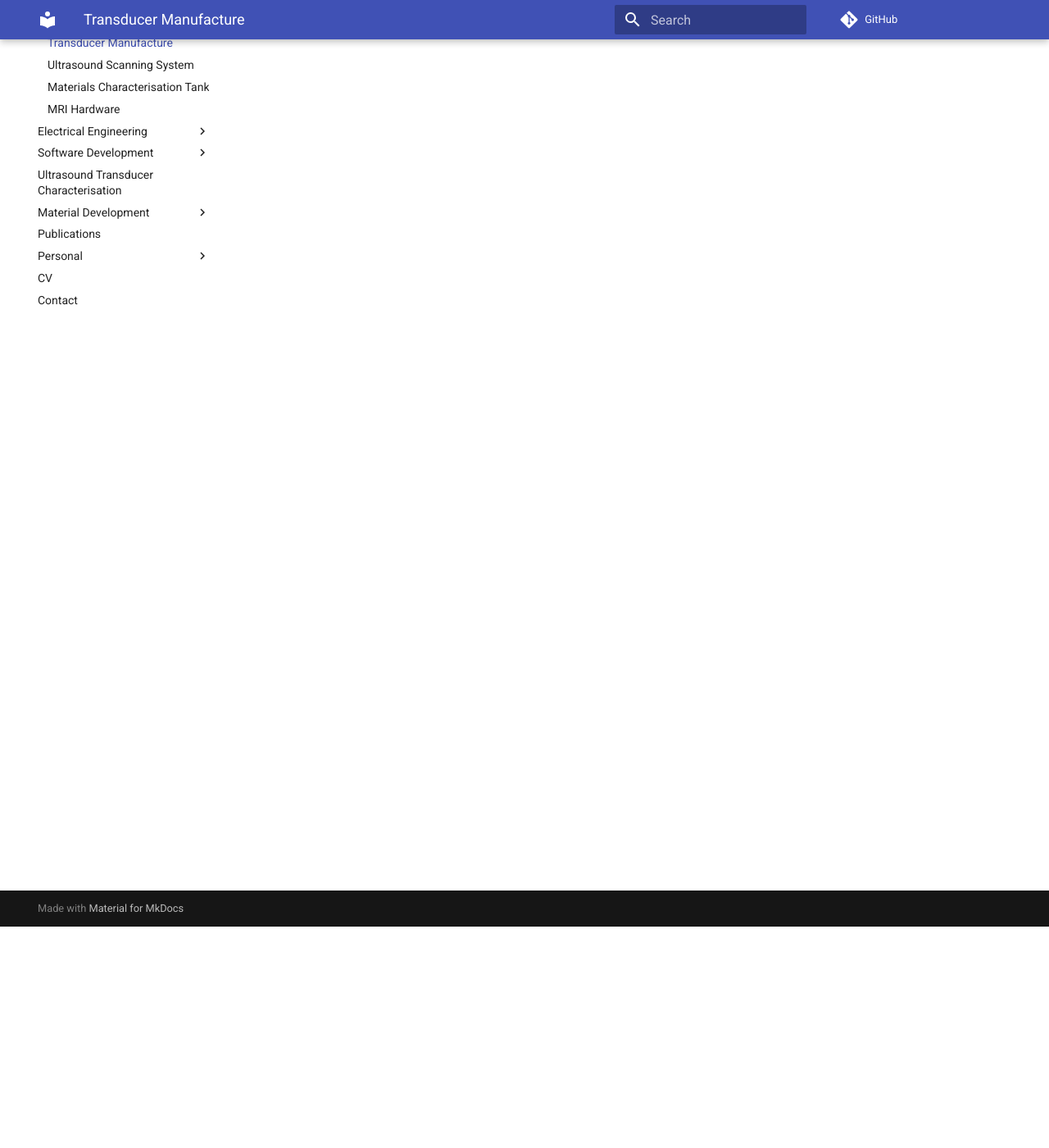
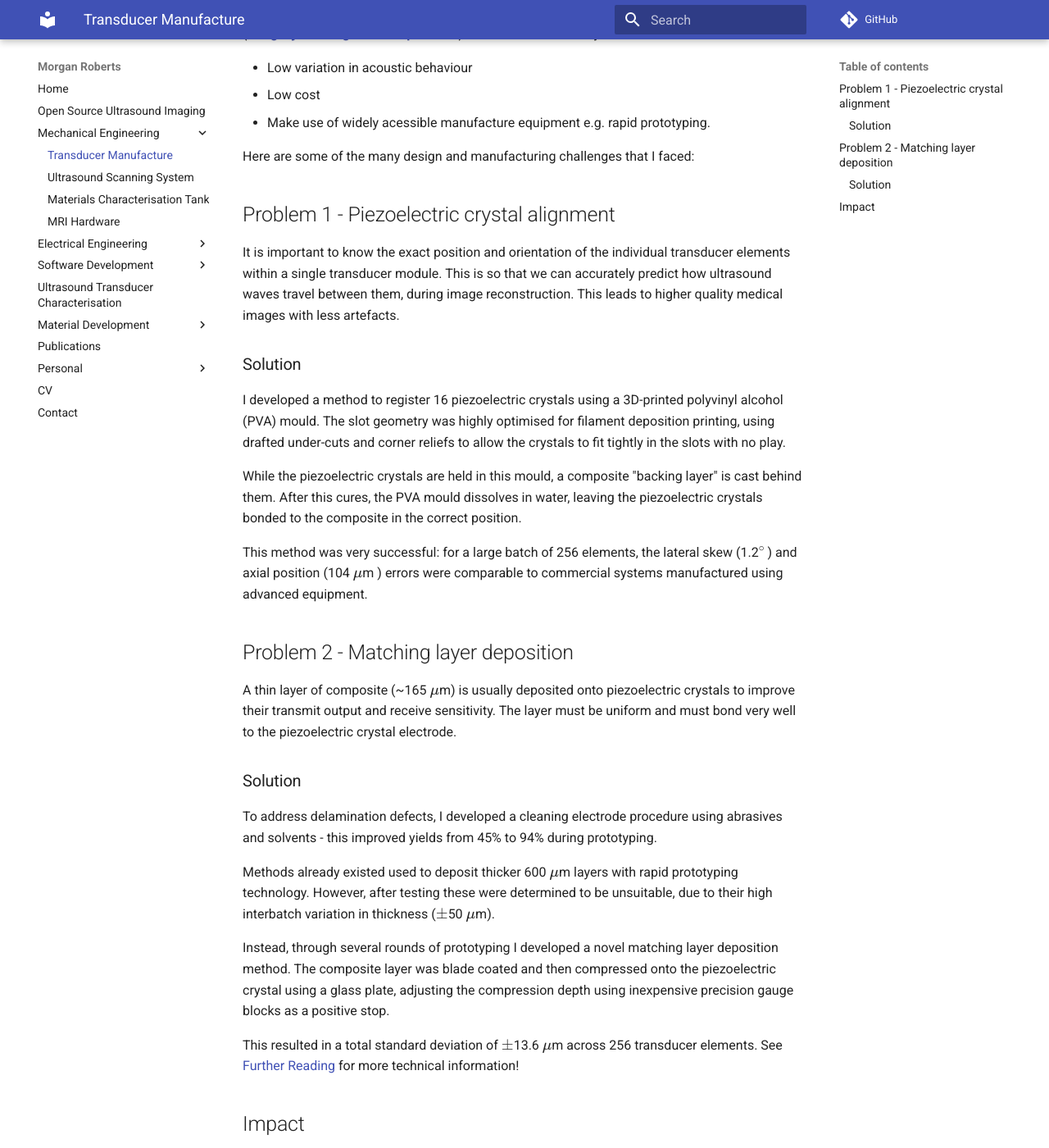
Before and after one commit to morganjroberts/portfolio, an MkDocs documentation site: the page built from docs/transducer-manufacture.md, in a window 1280 px wide and 1400 px high, scrolled down 270 px. Shown: the whole window at 82% size. Built offline with MkDocs 1.6.1 and Material for MkDocs 9.7.7, drawn with Linux system fonts in a browser that asks for light colours; comment, search, counter and statistics services are not loaded; some of the changed text lies outside the part shown.

Commit message:
filled out transducer manufacture

```diff
--- /dev/null
+++ b/docs/javascripts/mathjax.js
@@ -0,0 +1,16 @@
+window.MathJax = {
+    tex: {
+      inlineMath: [["\\(", "\\)"]],
+      displayMath: [["\\[", "\\]"]],
+      processEscapes: true,
+      processEnvironments: true
+    },
+    options: {
+      ignoreHtmlClass: ".*|",
+      processHtmlClass: "arithmatex"
+    }
+  };
+
+  document$.subscribe(() => {
+    MathJax.typesetPromise()
+  })
--- a/docs/transducer-manufacture.md
+++ b/docs/transducer-manufacture.md
@@ -1,4 +1,41 @@
 # Transducer Manufacture
 
-Work in progress.
-Talk about novel manufacture techniques, process control.
+During my PhD I manufactured a 256-element transducer ring array for ultrasound tomography from scratch. Prior to this work, an instructional guide for in-house transducer manufacture did not exist.
+
+Five rounds of prototyping were completed to develop a manufacturing framework (**[morganjroberts.github.io/open-UST](https://morganjroberts.github.io/open-UST/)**) that satisfies these key constraints:
+
+- Low variation in acoustic behaviour
+- Low cost
+- Make use of widely acessible manufacture equipment e.g. rapid prototyping.
+
+Here are some of the many design and manufacturing challenges that I faced:
+
+## Problem 1 - Piezoelectric crystal alignment
+
+It is important to know the exact position and orientation of the individual transducer elements within a single transducer module. This is so that we can accurately predict how ultrasound waves travel between them, during image reconstruction. This leads to higher quality medical images with less artefacts.
+
+### Solution
+
+I developed a method to register 16 piezoelectric crystals using a 3D-printed polyvinyl alcohol (PVA) mould. The slot geometry was highly optimised for filament deposition printing, using drafted under-cuts and corner reliefs to allow the crystals to fit tightly in the slots with no play.
+
+While the piezoelectric crystals are held in this mould, a composite "backing layer" is cast behind them. After this cures, the PVA mould dissolves in water, leaving the piezoelectric crystals bonded to the composite in the correct position.
+
+This method was very successful: for a large batch of 256 elements, the lateral skew (1.2$^{\circ}$ ) and axial position (104 $\mu$m ) errors were comparable to commercial systems manufactured using advanced equipment.
+
+## Problem 2 - Matching layer deposition
+
+A thin layer of composite (~165 $\mu$m) is usually deposited onto piezoelectric crystals to improve their transmit output and receive sensitivity. The layer must be uniform and must bond very well to the piezoelectric crystal electrode.
+
+### Solution
+
+To address delamination defects, I developed a cleaning electrode procedure using abrasives and solvents - this improved yields from 45% to 94% during prototyping.
+
+Methods already existed used to deposit thicker 600 $\mu$m layers with rapid prototyping technology. However, after testing these were determined to be unsuitable, due to their high interbatch variation in thickness ($\pm$50 $\mu$m).
+
+Instead, through several rounds of prototyping I developed a novel matching layer deposition method. The composite layer was blade coated and then compressed onto the piezoelectric crystal using a glass plate, adjusting the compression depth using inexpensive precision gauge blocks as a positive stop.
+
+This resulted in a total standard deviation of $\pm$13.6 $\mu$m across 256 transducer elements. See [Further Reading](publications.md) for more technical information!
+
+## Impact
+
+By optimizing each aspect of the transducer design, the final 256-element transducer ring array achieved performance levels comparable to those of commercial systems made with sophisticated equipment.
--- a/mkdocs.yml
+++ b/mkdocs.yml
@@ -37,6 +37,15 @@ nav:
 # markdown_extensions:
 #     - mdx_math
 
+markdown_extensions:
+  - pymdownx.arithmatex:
+      generic: true
+
+extra_javascript:
+  - javascripts/mathjax.js
+  - https://polyfill.io/v3/polyfill.min.js?features=es6
+  - https://cdn.jsdelivr.net/npm/mathjax@3/es5/tex-mml-chtml.js
+
 theme:
     name: material
     #logo: img/open-UST_logo.png
```
